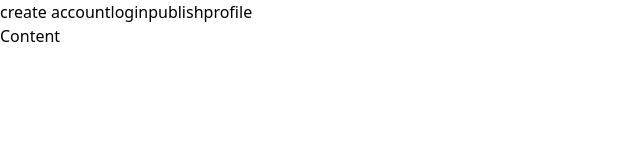
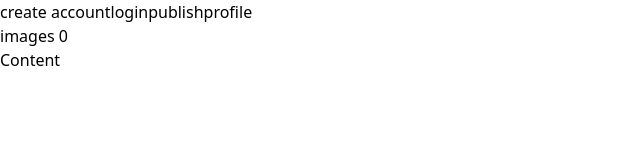
Before and after one commit to Collins-Kareri/Weird, a React app: page /search in a window 1280 px wide. Shown: the top 160 px of the page, without its empty margins (0-640 px from the left). Built offline with nearby package versions, Linux system fonts and the light colour scheme; no server answers.

Commit message:
added unsplash api logic.

```diff
--- a/src/client/components/tabs.tsx
+++ b/src/client/components/tabs.tsx
@@ -10,7 +10,9 @@ interface TabsPropTypes {
     activeTab: string;
     tabs: TabProps[];
 }
-
+/**
+ * Build a navigation tab takes activeTab and setActiveTab from useState
+ */
 function My_Tabs({ setActiveTab, activeTab, tabs }: TabsPropTypes) {
     const tabStyles = {
         active: "tw-underline tw-underline-offset-8 hover:tw-underline-offset-4",
--- a/src/client/pages/results.tsx
+++ b/src/client/pages/results.tsx
@@ -1,10 +1,29 @@
-import React from "react";
+import React, { useState } from "react";
 import My_Nav from "@components/nav";
+import My_Tabs from "@components/tabs";
+//import { createApi } from "unsplash-js";
+
+fetch(`https://api.unsplash.com/photos?page=1&client_id=${process.env.UNSPLASH_ACCESS_KEY}`)
+    .then((results) => results.json())
+    .then((results) => console.log("results", results))
+    .catch((error) => console.log("error", error));
 
 function SearchResults() {
+    const [activeTab, setActiveTab] = useState("images");
+
     return (
         <>
             <My_Nav />
+            <My_Tabs
+                setActiveTab={setActiveTab}
+                activeTab={activeTab}
+                tabs={[
+                    {
+                        information: "images 0",
+                        name: "images",
+                    },
+                ]}
+            />
             <div>Content</div>
         </>
     );
```
